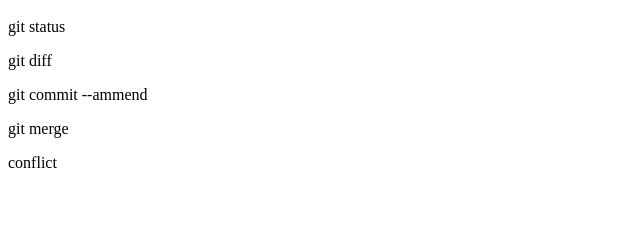
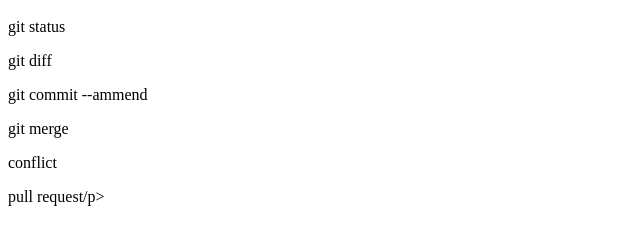
Before and after one commit to magicalruru/git_tutorial, a plain HTML site: page index.html in a window 1280 px wide. Shown: the part 57-302 px from the top of the page, without its empty margins (0-640 px from the left). Drawn offline with Linux system fonts and the light colour scheme.

Commit message:
pull_requestを追記

```diff
--- a/index.html
+++ b/index.html
@@ -4,3 +4,4 @@
 <p>git commit --ammend</p>
 <p>git merge</p>
 <p>conflict</p>
+<p>pull request/p>
```
